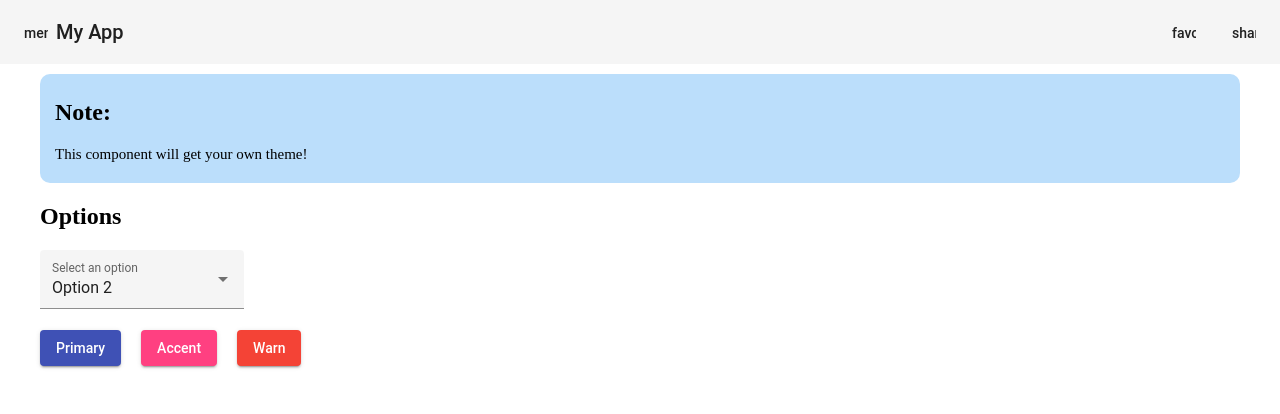
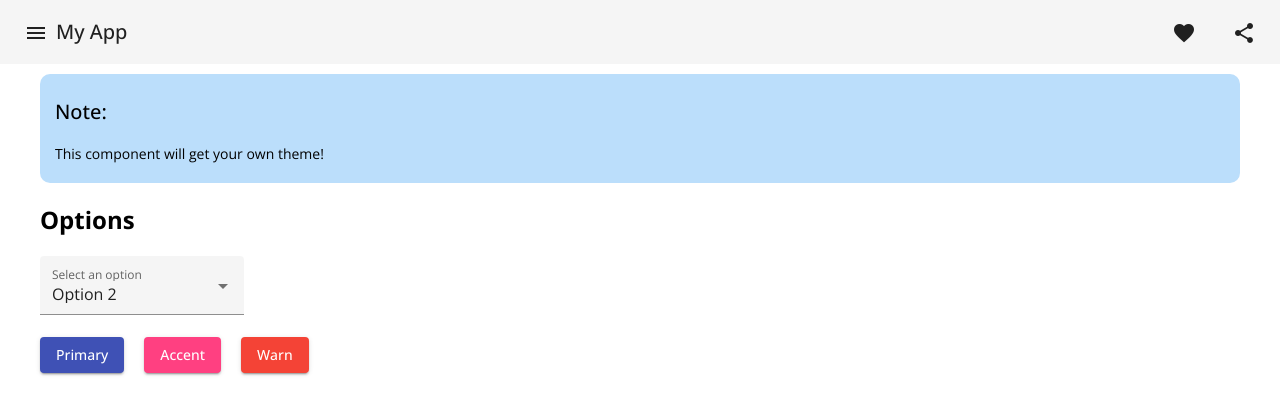
Before and after one commit to vipincode/angular_12_theme, an Angular app: page / in a window 1280 px wide. Shown: the top 414 px of the page. Built offline with nearby package versions, Linux system fonts and the light colour scheme.

Commit message:
fix: create custom typo and use function and mixin from material code and util and index themes

```diff
--- a/src/app/banner/banner.component.html
+++ b/src/app/banner/banner.component.html
@@ -1,2 +1,2 @@
-<h2>Note:</h2>
+<h2 class="heading">Note:</h2>
 <p class="message">{{ message }}</p>
--- a/src/app/banner/banner.component.scss
+++ b/src/app/banner/banner.component.scss
@@ -4,11 +4,3 @@
   border-radius: 10px;
   display: block;
 }
-
-.heading {
-  font-size: 24px;
-}
-
-.message {
-  font-size: 15px;
-}
--- a/src/app/banner/banner.component.theme.scss
+++ b/src/app/banner/banner.component.theme.scss
@@ -1,8 +1,22 @@
 @use "~@angular/material" as mat;
 @use "sass:map";
 
+@mixin app-banner-typography($typography-config) {
+  app-banner {
+    .heading {
+      // [`typography-leve`] OVERRIDE THE FONT STYLE FOR MORE CHECK [./core/typography/typography-utils'] INSIDE INED
+      @include mat.typography-level($typography-config, title);
+    }
+    .message {
+      @include mat.typography-level($typography-config, body-1);
+    }
+  }
+}
+
 @mixin app-banner-theme($theme) {
   $theme-color: mat.get-color-config($theme);
+  //@returns {Map} Typography configuration for a theme. see index theme[`./core/theming/theming`]
+  $typography: mat.get-typography-config($theme);
 
   // CREATING COLOR PALETTE FOR COMPONENT
   $primary-palette: map.get($theme-color, primary);
@@ -12,6 +26,11 @@
 
   // MAT PREDEFINED COMPOENT THEME COLOE LINKE [CARD, DIALOG, TOOLTIP etc] for mersee core themeing palette
   $background: map.get($theme-color, background);
+
+  // TYPOGRAPHY MIXIN
+  @if $typography != null {
+    @include app-banner-typography($typography);
+  }
 
   app-banner {
     background-color: mat.get-color-from-palette($background, card);
--- a/src/index.html
+++ b/src/index.html
@@ -6,6 +6,16 @@
     <base href="/" />
     <meta name="viewport" content="width=device-width, initial-scale=1" />
     <link rel="icon" type="image/x-icon" href="favicon.ico" />
+    <link rel="preconnect" href="https://fonts.googleapis.com" />
+    <link rel="preconnect" href="https://fonts.gstatic.com" crossorigin />
+    <link
+      href="https://fonts.googleapis.com/css2?family=Open+Sans:wght@300;400;500;600;700;800&display=swap"
+      rel="stylesheet"
+    />
+    <link
+      href="https://fonts.googleapis.com/icon?family=Material+Icons"
+      rel="stylesheet"
+    />
   </head>
   <body>
     <app-root></app-root>
--- a/src/styles.scss
+++ b/src/styles.scss
@@ -2,7 +2,17 @@
 @use "./app/banner/banner.component.theme" as banner;
 @use "sass:map";
 
+// [TYPOGRAPHY]
+
+$workshop-typography: mat.define-typography-config(
+  $font-family: "'Open Sans', sans-serif",
+  $display-4:
+    mat.define-typography-level(112px, 112px, 300, $letter-spacing: -0.05em),
+);
+
 @include mat.core();
+
+// [COLOR THME]
 
 $workshop-primary: mat.define-palette(mat.$indigo-palette, 500, 200, 800);
 $workshop-accent: mat.define-palette(mat.$pink-palette, A200, A100, A400);
@@ -17,6 +27,7 @@ $workshop-theme: mat.define-light-theme(
       primary: $workshop-primary,
       accent: $workshop-accent,
     ),
+    typography: $workshop-typography,
   )
 );
 $workshop-theme: map.deep-merge(
@@ -47,7 +58,7 @@ body {
 }
 
 body {
-  font-size: "Open Sans", sans-serif;
+  font-family: "Open Sans", sans-serif;
   margin: 0;
 }
 .container {
```
Also changed, not shown: 1 other file (tests, documents, lock files or other folders).
